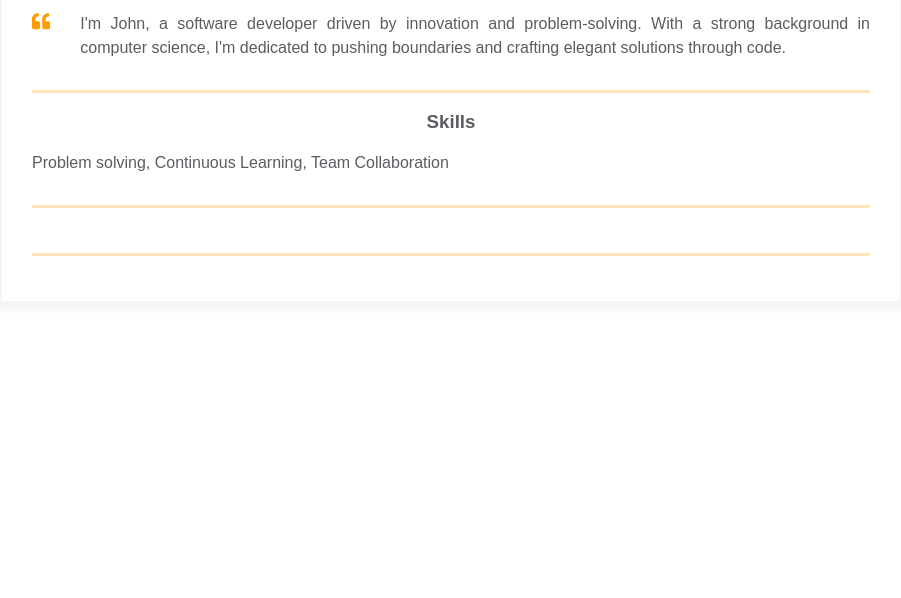
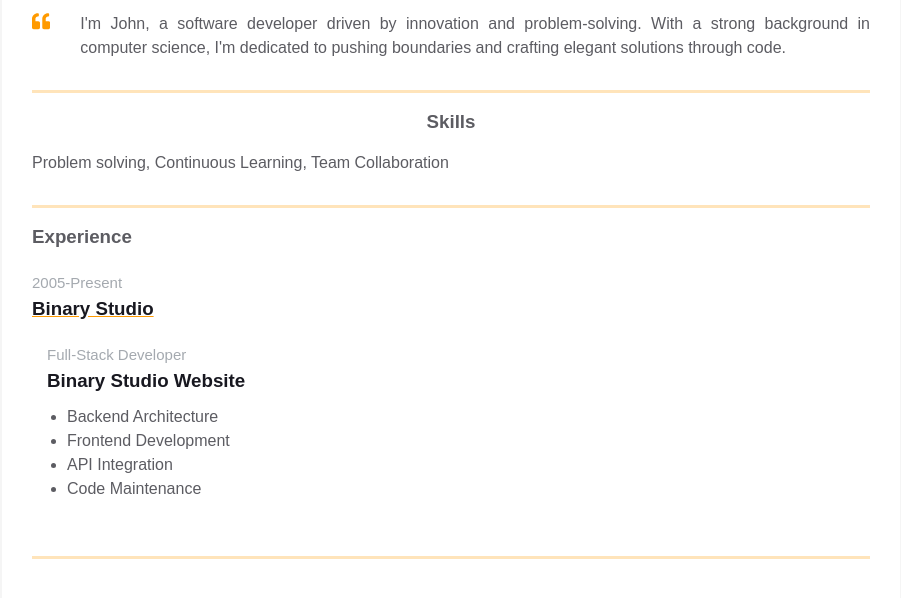
Before and after one commit to peperoni4/homepage, a plain HTML site: page index.html in a window 1280 px wide. Shown: the part 338-936 px from the top of the page, without its empty margins (189-1090 px from the left). Before the commit the page ends 800 px from the top, so only its background shows below. Drawn offline with Linux system fonts and the light colour scheme.

Commit message:
Fill in experiences block with content

```diff
--- a/index.html
+++ b/index.html
@@ -114,7 +114,34 @@
         <div class="container">
           <div class="resume__block">
             <div class="main-info fh">
-              <div class="experiences"></div>
+              <div class="experiences">
+                <h3 class="experiences__header">Experience</h3>
+                <div class="experiences__company">
+                  <div class="experiences__company-header">
+                    <span class="experiences__company-header-durability"
+                      >2005-Present</span
+                    >
+                    <h3 class="experiences__company-header-name">
+                      Binary Studio
+                    </h3>
+                  </div>
+
+                  <div class="experiences__company-project">
+                    <span class="experiences__company-project-role"
+                      >Full-Stack Developer</span
+                    >
+                    <h3 class="experiences__company-project-name">
+                      Binary Studio Website
+                    </h3>
+                    <ul class="experiences__company-project-responsibilities">
+                      <li>Backend Architecture</li>
+                      <li>Frontend Development</li>
+                      <li>API Integration</li>
+                      <li>Code Maintenance</li>
+                    </ul>
+                  </div>
+                </div>
+              </div>
 
               <div class="additional-info fv"></div>
             </div>
```
